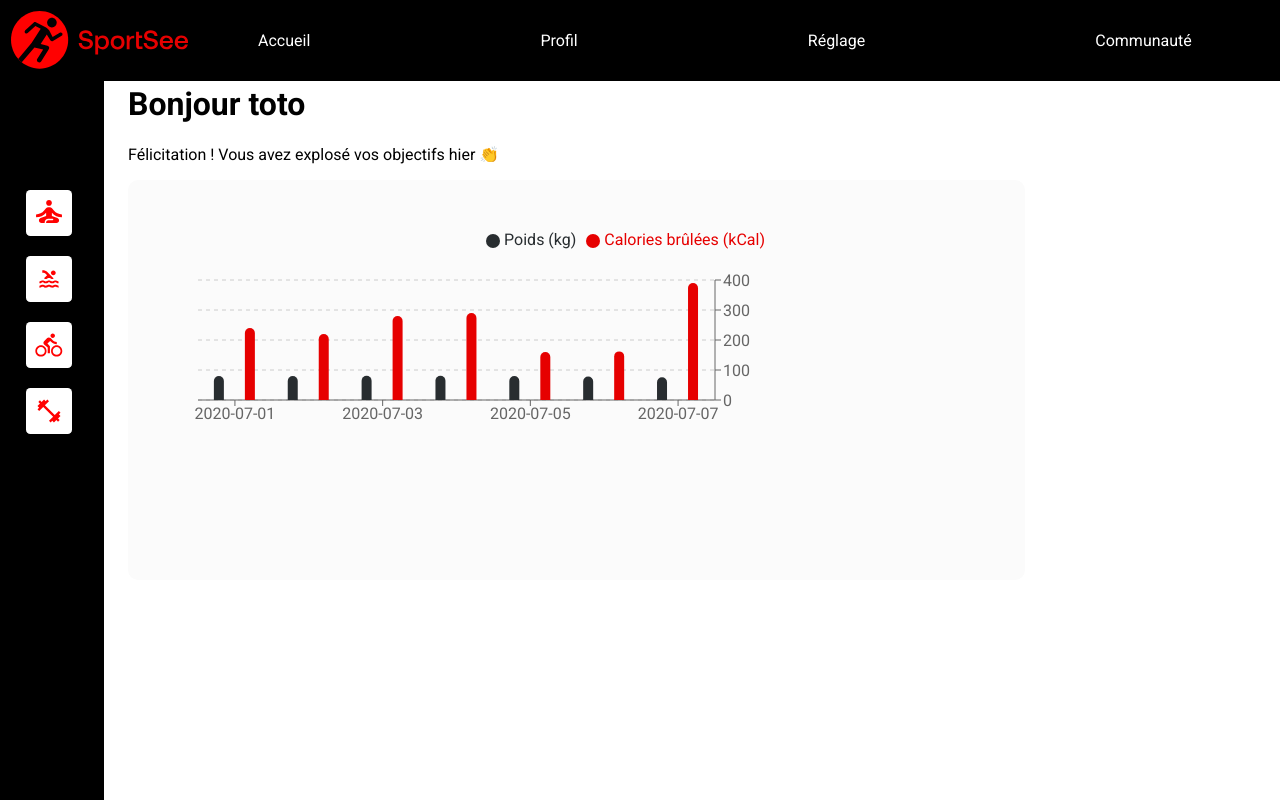
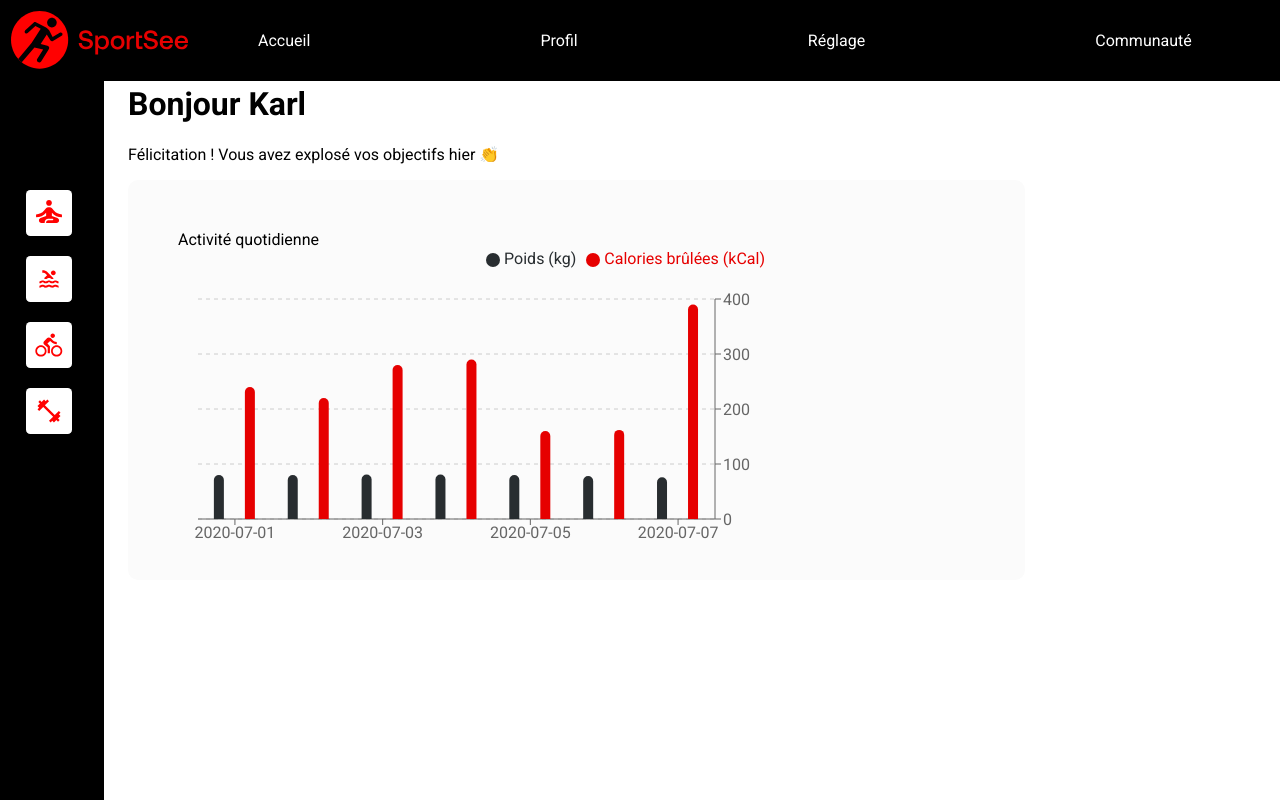
Before and after one commit to Halloween47/sportsee, a React (Create React App) app: page /dashboard/12 in a window 1280 px wide. Built offline with nearby package versions, Linux system fonts and the light colour scheme.

Commit message:
Graph "activitées quotidiennes" OK

```diff
--- a/src/components/recharts/SimpleBarChart/SimpleBarChart.jsx
+++ b/src/components/recharts/SimpleBarChart/SimpleBarChart.jsx
@@ -7,7 +7,8 @@ import {
     CartesianGrid,
     Tooltip,
     Legend,
-    ResponsiveContainer
+    ResponsiveContainer,
+    Text
 } from 'recharts';
 
 
@@ -37,7 +38,18 @@ function SimpleBarChart(props) {
     return (
         <ResponsiveContainer width="100%" height="100%"
                              style={{backgroundColor: '#FBFBFB', borderRadius: '10px', padding: '50px'}}>
-            <BarChart
+<Text
+    angle={0}
+    content="Activité quotidienne"
+    lineHeight="1em"
+    maxLines={3}
+    textAnchor="middle"
+    verticalAnchor="end"
+    width={200}
+  >
+    Activité quotidienne
+  </Text>
+                <BarChart
                 width={500}
                 height={300}
                 data={data}
@@ -45,11 +57,12 @@ function SimpleBarChart(props) {
                     top: 0,
                     right: 200,
                     left: 20,
-                    bottom: 100,
+                    bottom: 0,
                 }}
-            >
+                >
+
                 <CartesianGrid strokeDasharray="4 4" vertical={false} stroke="#ccc"/>
-                <XAxis dataKey="day"/>
+                <XAxis dataKey="day" />
                 <YAxis orientation='right'/>
                 <Tooltip content={<CustomTooltip/>}/>
                 <Legend align="right" verticalAlign="top" height={50}/>
--- a/src/pages/dashboard/index.jsx
+++ b/src/pages/dashboard/index.jsx
@@ -1,9 +1,9 @@
 import {useParams} from 'react-router-dom';
 
 import Header from '../../components/header/header';
-import Sidebar from '../../components/Sidebar/Sidebar'
+import Sidebar from '../../components/sidebar/sidebar';
 
-import SimpleBarChart from '../../components/recharts/SimpleBarChart/SimpleBarChart';
+import SimpleBarChart from '../../components/recharts/simplebarchart/simplebarchart';
 import Loader from '../../components/loader/loader';
 
 
@@ -12,15 +12,42 @@ import {useEffect, useState} from 'react';
 
 function Dashboard() {
 
-    let [activity, setActivity] = useState(null)
     let {idUser} = useParams();
     let idUserinteger = parseInt(idUser, 10);
 
+    let [user, setUser] = useState(null);
+    let [activity, setActivity] = useState(null);
+
     let dataService = new DataService();
 
+    /*
+    === AUTRE METHODE A TESTER POUR LA GESTION DE ASYNC ===
+
+    // useEffect(() => {
+    //     const fetchData = async () => {
+    //         try {
+    //             const data = await dataService.getUser(idUserinteger);
+    //             setUser(data);
+    //             console.log(data);
+    //         } catch (error) {
+    //             console.error("Une erreur s'est produite lors de la récupération des données :", error);
+    //         }
+    //     };
+
+    //     fetchData();
+    // }, [idUserinteger]);
+     */
+
     useEffect(() => {
-        dataService.getActivity(idUserinteger).then(data => setActivity(data))
-    },[])
+        dataService.getUser(idUserinteger).then(data => setUser(data));
+        console.log(user);
+    },[idUserinteger, dataService, user]);
+
+    useEffect(() => {
+        dataService.getActivity(idUserinteger).then(data => setActivity(data));
+        // console.log(activity);
+    },[idUserinteger, dataService]);
+
 
     return (
         <div className='page-dashboard'>
@@ -35,8 +62,8 @@ function Dashboard() {
                         </>
                     ) : (
                         <>
-                            {/* <h1>Bonjour {dataUser.userInfos.firstName}</h1> */}
-                            <h1>Bonjour toto</h1>
+                            <h1>Bonjour {user[0].userInfos.firstName}</h1>
+                            {/* <h1>Bonjour toto</h1> */}
                             <p>Félicitation ! Vous avez explosé vos objectifs hier 👏</p>
                             <div className="section-chart">
                                 <div className="zone-chart">
--- a/src/services/dataService.jsx
+++ b/src/services/dataService.js
@@ -6,6 +6,14 @@ export class DataService {
     constructor() {
         this.isMocked = true;
     }
+
+    async getUser(userId) {
+      if (this.isMocked) {
+          let users = await axios.get('http://localhost:3000/datasMocked.json')
+              .then(reponse => reponse.data.users);
+          return users.filter(user => user.id === userId);
+      }
+  }
 
     async getActivity(userId) {
         if (this.isMocked) {
```
Also changed, not shown: src/pages/profils/index.jsx (+4 -4 lines), 1 other file (tests, documents, lock files or other folders).
